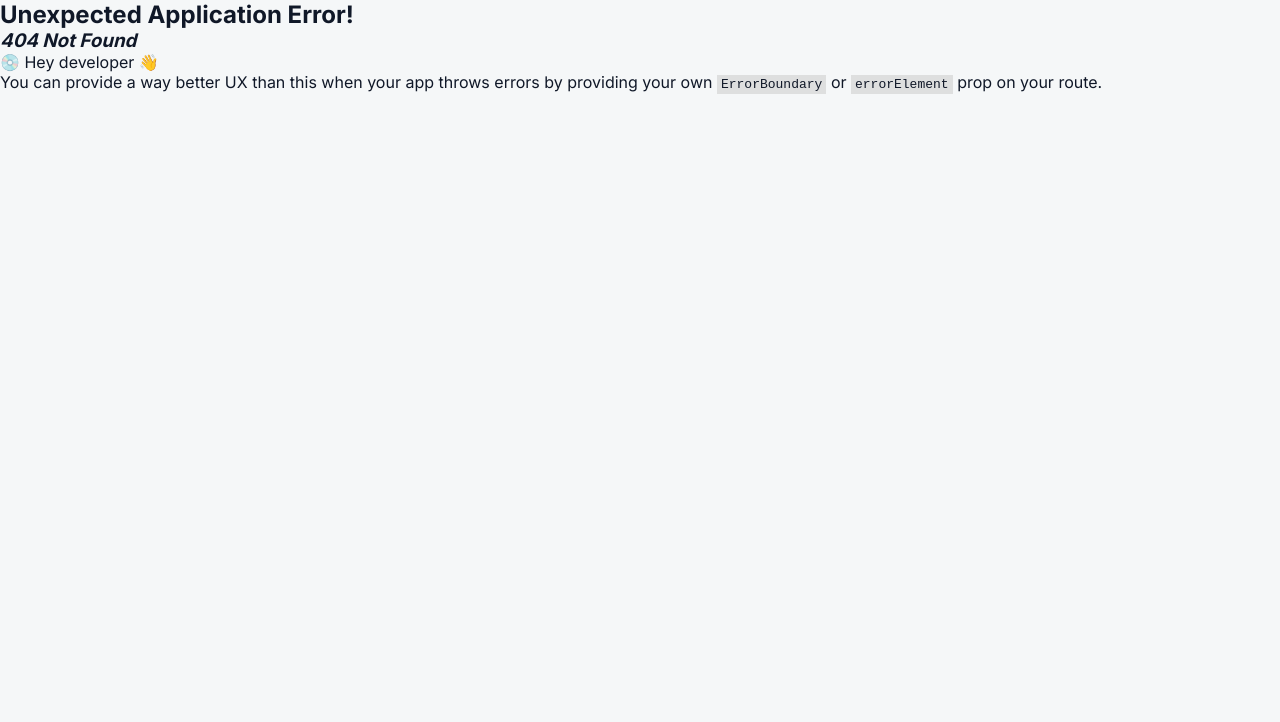
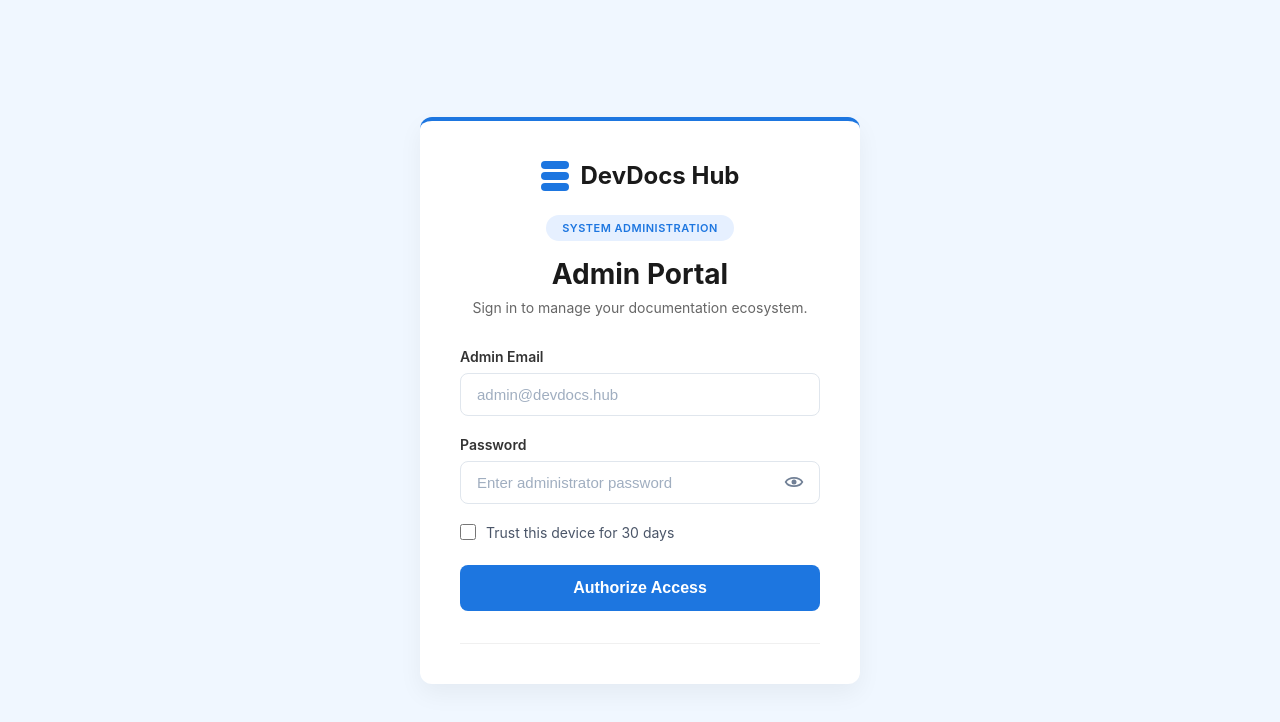
Before and after one commit to phuchoang1807/Frontend_study_IT, a React (Vite) app: page /admin/login in a window 1280 px wide. Before the commit this address had no page. Shown: the top 722 px of the page. Built offline with nearby package versions, Linux system fonts and the light colour scheme.

Commit message:
feat(auth): add admin login page

```diff
--- /dev/null
+++ b/src/pages/admin/AdminSignIn.jsx
@@ -0,0 +1,130 @@
+import React, { useState } from "react";
+import { useNavigate } from "react-router-dom";
+import { EyeIcon } from "../../components/icons";
+import { useAuth } from "../../context/AuthContext";
+import { useNotification } from "../../context/NotificationContext";
+import "../../styles/admin/adminSignIn.css";
+
+const AdminSignIn = () => {
+  const navigate = useNavigate();
+  const { login, loading } = useAuth();
+  const notification = useNotification();
+
+  const [showPassword, setShowPassword] = useState(false);
+  const [email, setEmail] = useState("");
+  const [password, setPassword] = useState("");
+  const [trustDevice, setTrustDevice] = useState(false);
+  const [error, setError] = useState("");
+
+  const handleSubmit = async (e) => {
+    e.preventDefault();
+    setError("");
+
+    try {
+      const user = await login({ email, password, rememberMe: trustDevice });
+
+      if (user?.roles?.includes("ADMIN")) {
+        notification.success("Admin access authorized.");
+        navigate("/admin/dashboard");
+      } else {
+        setError("Access denied. You do not have administrator privileges.");
+        notification.error("Unauthorized access.");
+      }
+    } catch (err) {
+      const message = err?.response?.data?.message || err?.message || "Authentication failed.";
+      setError(message);
+      notification.error(message);
+    }
+  };
+
+  return (
+    <div className="admin-login-container">
+      <div className="admin-login-card">
+        <div className="admin-login-content">
+          <header className="admin-login-header">
+            <div className="admin-logo-wrapper">
+              <div className="admin-logo-icon">
+                <div className="admin-logo-disk"></div>
+                <div className="admin-logo-disk"></div>
+                <div className="admin-logo-disk"></div>
+              </div>
+              <span className="admin-logo-text">DevDocs Hub</span>
+            </div>
+
+            <div className="admin-badge">System Administration</div>
+            <h1 className="admin-login-title">Admin Portal</h1>
+            <p className="admin-login-subtitle">
+              Sign in to manage your documentation ecosystem.
+            </p>
+          </header>
+
+          <form className="admin-login-form" onSubmit={handleSubmit}>
+            <div className="admin-form-group">
+              <label className="admin-form-label" htmlFor="admin-email">
+                Admin Email
+              </label>
+              <div className="admin-input-wrapper">
+                <input
+                  id="admin-email"
+                  type="email"
+                  className="admin-input"
+                  placeholder="admin@devdocs.hub"
+                  value={email}
+                  onChange={(e) => setEmail(e.target.value)}
+                  required
+                />
+              </div>
+            </div>
+
+            <div className="admin-form-group">
+              <label className="admin-form-label" htmlFor="admin-password">
+                Password
+              </label>
+              <div className="admin-input-wrapper">
+                <input
+                  id="admin-password"
+                  type={showPassword ? "text" : "password"}
+                  className="admin-input"
+                  placeholder="Enter administrator password"
+                  value={password}
+                  onChange={(e) => setPassword(e.target.value)}
+                  required
+                />
+                <button
+                  type="button"
+                  className="admin-password-toggle"
+                  onClick={() => setShowPassword(!showPassword)}
+                >
+                  <EyeIcon size={20} color="#718096" />
+                </button>
+              </div>
+            </div>
+
+            <div className="admin-checkbox-group">
+              <input
+                id="trust-device"
+                type="checkbox"
+                className="admin-checkbox"
+                checked={trustDevice}
+                onChange={(e) => setTrustDevice(e.target.checked)}
+              />
+              <label htmlFor="trust-device" className="admin-checkbox-label">
+                Trust this device for 30 days
+              </label>
+            </div>
+
+            {error && <p className="admin-error-message" style={{ color: "#e53e3e", fontSize: "14px", marginBottom: "16px", textAlign: "center" }}>{error}</p>}
+
+            <button type="submit" className="admin-submit-btn" disabled={loading}>
+              {loading ? "Authorizing..." : "Authorize Access"}
+            </button>
+
+            <div className="admin-divider"></div>
+          </form>
+        </div>
+      </div>
+    </div>
+  );
+};
+
+export default AdminSignIn;
--- a/src/routes/index.jsx
+++ b/src/routes/index.jsx
@@ -21,12 +21,21 @@ import ManageQuizzes from "../pages/quiz/ManageQuizzes";
 import QuizHistory from "../pages/quiz/QuizHistory";
 import AdminDashboard from "../pages/admin/AdminDashboard";
 import ContributorRequests from "../pages/admin/ContributorRequests";
+import AdminSignIn from "../pages/admin/AdminSignIn";
 
 export const router = createBrowserRouter([
   // Public
   {
     path: "/",
     element: <Home />,
+  },
+  {
+    path: "/admin/login",
+    element: (
+      <GuestRoute>
+        <AdminSignIn />
+      </GuestRoute>
+    ),
   },
   {
     path: "/admin/dashboard",
--- /dev/null
+++ b/src/styles/admin/adminSignIn.css
@@ -0,0 +1,187 @@
+.admin-login-container {
+  min-height: 100vh;
+  display: flex;
+  align-items: center;
+  justify-content: center;
+  background-color: #f0f7ff;
+  font-family: -apple-system, BlinkMacSystemFont, "Segoe UI", Roboto, Helvetica, Arial, sans-serif;
+}
+
+.admin-login-card {
+  background: white;
+  width: 100%;
+  max-width: 440px;
+  border-radius: 12px;
+  box-shadow: 0 10px 25px rgba(0, 0, 0, 0.05);
+  overflow: hidden;
+  position: relative;
+  border-top: 4px solid #1d76e0;
+}
+
+.admin-login-content {
+  padding: 40px;
+  display: flex;
+  flex-direction: column;
+  align-items: center;
+}
+
+.admin-login-header {
+  text-align: center;
+  margin-bottom: 32px;
+  width: 100%;
+}
+
+.admin-logo-wrapper {
+  display: flex;
+  align-items: center;
+  justify-content: center;
+  gap: 12px;
+  margin-bottom: 24px;
+}
+
+.admin-logo-icon {
+  display: flex;
+  flex-direction: column;
+  gap: 3px;
+}
+
+.admin-logo-disk {
+  width: 28px;
+  height: 8px;
+  background-color: #1d76e0;
+  border-radius: 4px;
+}
+
+.admin-logo-text {
+  font-size: 24px;
+  font-weight: 700;
+  color: #1a1a1a;
+}
+
+.admin-badge {
+  display: inline-block;
+  background-color: #e6f0ff;
+  color: #1d76e0;
+  font-size: 11px;
+  font-weight: 600;
+  padding: 6px 16px;
+  border-radius: 100px;
+  text-transform: uppercase;
+  letter-spacing: 0.5px;
+  margin-bottom: 16px;
+}
+
+.admin-login-title {
+  font-size: 28px;
+  font-weight: 700;
+  color: #1a1a1a;
+  margin: 0 0 8px 0;
+}
+
+.admin-login-subtitle {
+  color: #666;
+  font-size: 14px;
+  margin: 0;
+}
+
+.admin-login-form {
+  width: 100%;
+}
+
+.admin-form-group {
+  margin-bottom: 20px;
+}
+
+.admin-form-label {
+  display: block;
+  font-size: 14px;
+  font-weight: 600;
+  color: #333;
+  margin-bottom: 8px;
+}
+
+.admin-input-wrapper {
+  position: relative;
+  width: 100%;
+}
+
+.admin-input {
+  width: 100%;
+  padding: 12px 16px;
+  border: 1px solid #e0e6ed;
+  border-radius: 8px;
+  font-size: 15px;
+  color: #1a1a1a;
+  transition: border-color 0.2s;
+  box-sizing: border-box;
+}
+
+.admin-input:focus {
+  outline: none;
+  border-color: #1d76e0;
+}
+
+.admin-input::placeholder {
+  color: #a0aec0;
+}
+
+.admin-password-toggle {
+  position: absolute;
+  right: 12px;
+  top: 50%;
+  transform: translateY(-50%);
+  background: none;
+  border: none;
+  cursor: pointer;
+  color: #718096;
+  display: flex;
+  align-items: center;
+  justify-content: center;
+  padding: 4px;
+}
+
+.admin-checkbox-group {
+  display: flex;
+  align-items: center;
+  gap: 10px;
+  margin-bottom: 24px;
+}
+
+.admin-checkbox {
+  width: 16px;
+  height: 16px;
+  border: 1px solid #e0e6ed;
+  border-radius: 4px;
+  cursor: pointer;
+}
+
+.admin-checkbox-label {
+  font-size: 14px;
+  color: #4a5568;
+  cursor: pointer;
+}
+
+.admin-submit-btn {
+  width: 100%;
+  background-color: #1d76e0;
+  color: white;
+  border: none;
+  padding: 14px;
+  border-radius: 8px;
+  font-size: 16px;
+  font-weight: 600;
+  cursor: pointer;
+  transition: background-color 0.2s;
+  margin-bottom: 24px;
+}
+
+.admin-submit-btn:hover {
+  background-color: #1565c0;
+}
+
+.admin-divider {
+  width: 100%;
+  height: 1px;
+  background-color: #f0f0f0;
+  margin-top: 8px;
+}
```
Also changed, not shown: img/đăng nhập admin.png (added), 1 other file (tests, documents, lock files or other folders).
